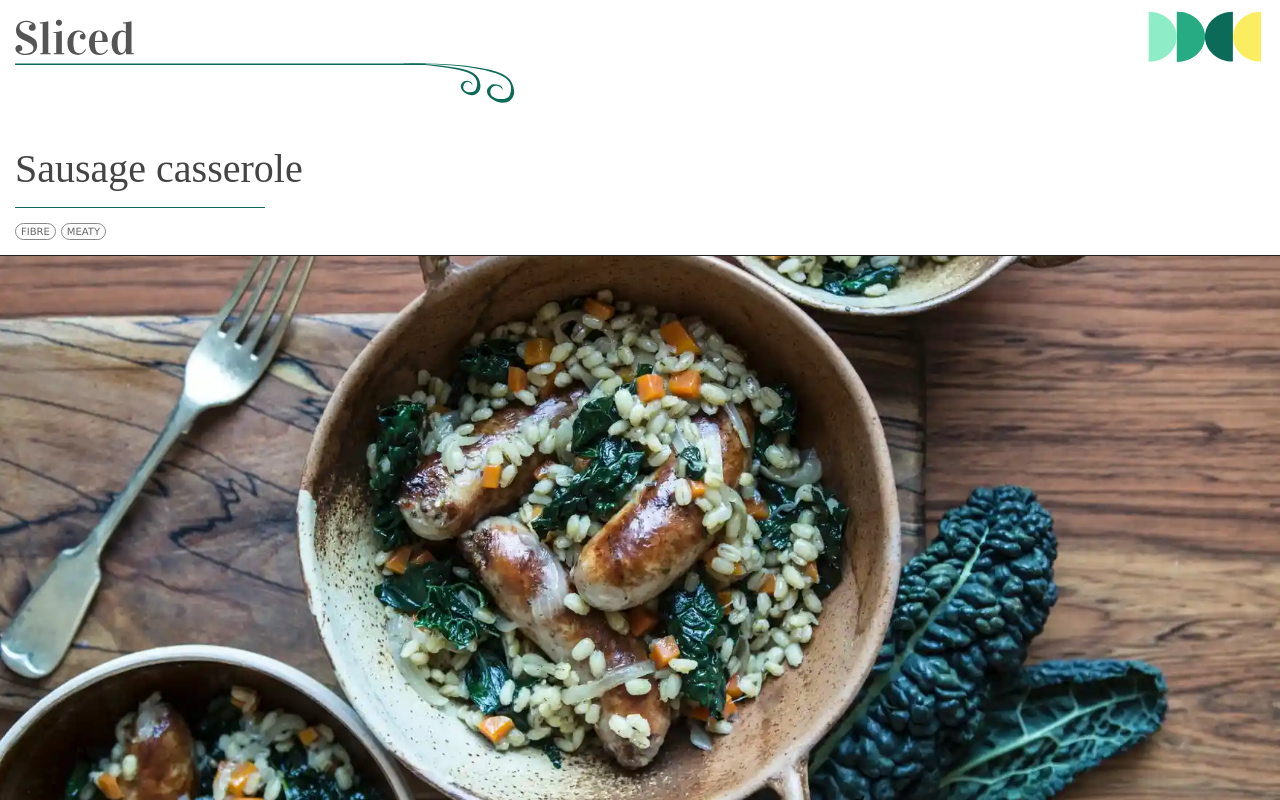
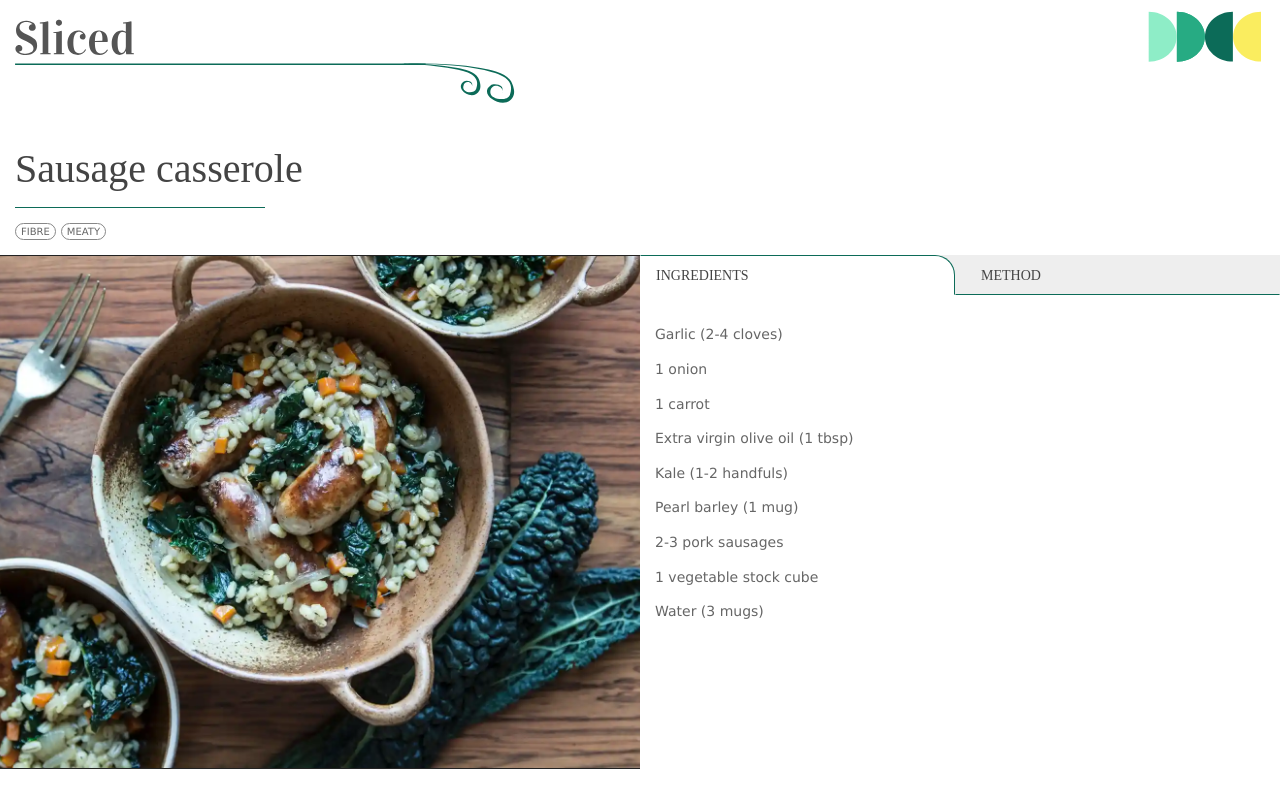
Before and after one commit to jonnywyatt/recipes, a Next.js app: page /recipes/1 in a window 1280 px wide. Shown: the top 800 px of the page. Built offline with nearby package versions, Linux system fonts and the light colour scheme.

Commit message:
Responsive layout for recipe page

```diff
--- a/src/app/recipes/[id]/page.tsx
+++ b/src/app/recipes/[id]/page.tsx
@@ -2,7 +2,6 @@ import { getData } from '@/app/utils/getData';
 import styles from './recipe.module.scss';
 import grid from '@/app/styles/grid.module.css';
 import spacing from '../../styles/spacing.module.css';
-import colours from '../../styles/colours.module.css';
 import Image from 'next/image';
 import { Tags } from '@/components/Tags';
 import { Tab, TabList, TabPanel, Tabs } from '@/components/Tabs';
@@ -21,14 +20,13 @@ export default async function Recipe({ params }: PageProps) {
           <Tags tags={recipe.tags} />
         </div>
       </div>
-      <div className={grid.fullBleed}>
-        <div
-          className={`${spacing.paddingBottom4} ${colours.backgroundSecondary}`}
-        >
+      <div className={`${grid.fullBleed} ${styles.contentWrapper}`}>
+        <div className={styles.imageContainer}>
           <div className={styles.imageWrapper}>
             <img className={styles.image} src={recipe.src} alt={recipe.title} />
           </div>
         </div>
+        <div className={styles.content}>
           <Tabs defaultSelectedTab="tab1">
             <TabList aria-label="jser tabs">
               <Tab tab="tab1">Ingredients</Tab>
@@ -42,6 +40,7 @@ export default async function Recipe({ params }: PageProps) {
             </TabPanel>
           </Tabs>
         </div>
+      </div>
     </>
   );
 }
--- a/src/app/recipes/[id]/recipe.module.scss
+++ b/src/app/recipes/[id]/recipe.module.scss
@@ -1,4 +1,18 @@
 @import "../../styles/mixins";
+
+$breakpointL: 1025px;
+
+@media (min-width: $breakpointL) {
+  .contentWrapper {
+    display: flex;
+  }
+}
+
+.imageContainer {
+  padding-bottom: var(--spacing-unit-4);
+  background-color: var(--background-secondary);
+}
+
 
 .imageWrapper {
   position: relative;
@@ -9,6 +23,20 @@
   border-bottom: 1px solid var(--grey-1);
 }
 
+@media (min-width: $breakpointL) {
+  .imageContainer {
+    background-color: transparent;
+  }
+
+  .imageContainer,
+  .content {
+    flex-basis: 50%;
+  }
+
+  .imageWrapper {
+    padding-bottom: 80%;
+  }
+}
 .image {
   position: absolute;
   width: 100%;
--- a/src/app/styles/globals.css
+++ b/src/app/styles/globals.css
@@ -21,6 +21,7 @@
 
   /* Mappings */
   --heading: var(--grey-2);
+  --background-secondary: var(--grey-7);
 
   --spacing-unit-1: 5px;
   --spacing-unit-2: 10px;
```
Lines whose indentation alone changed are shown as unchanged.
